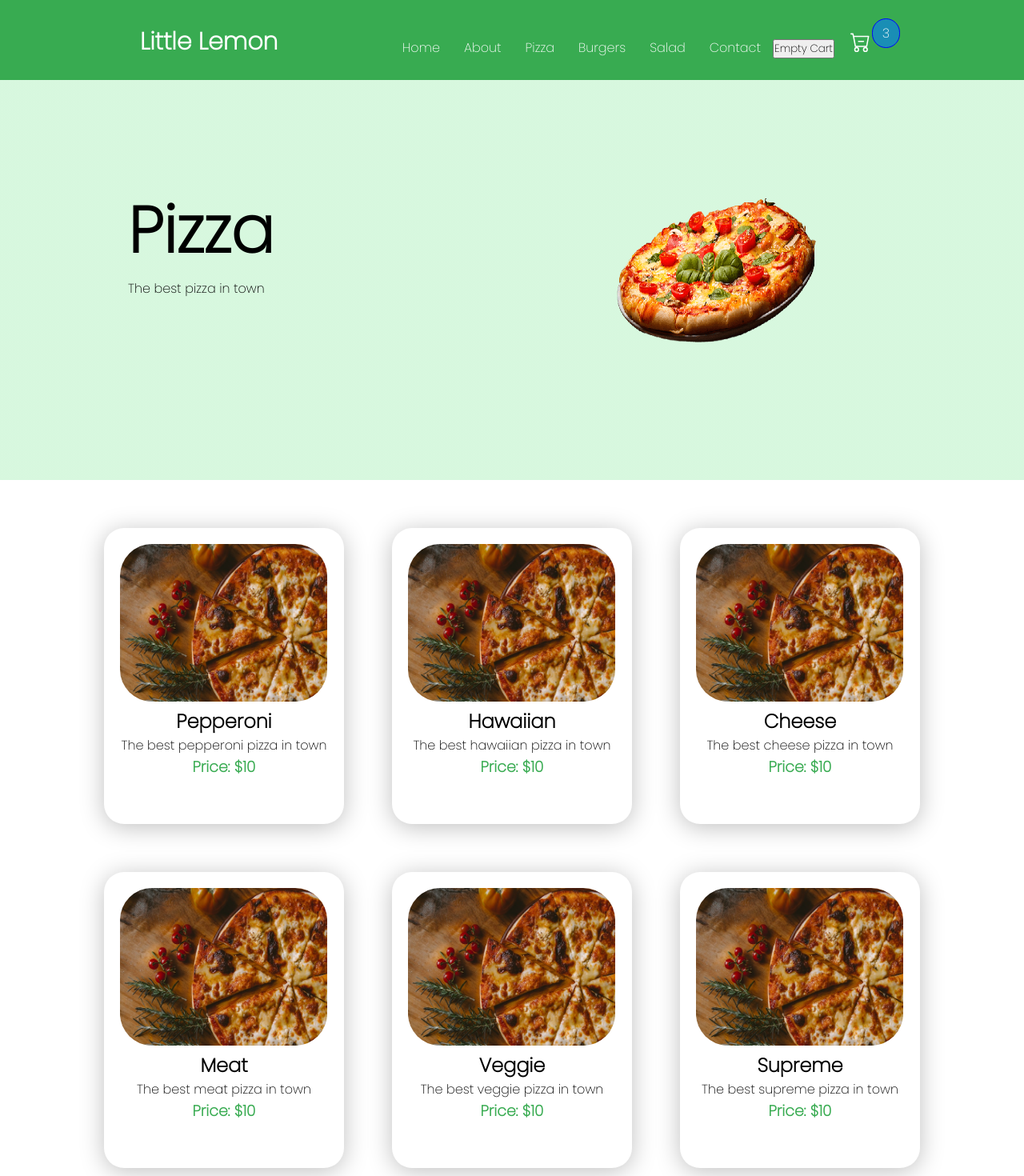
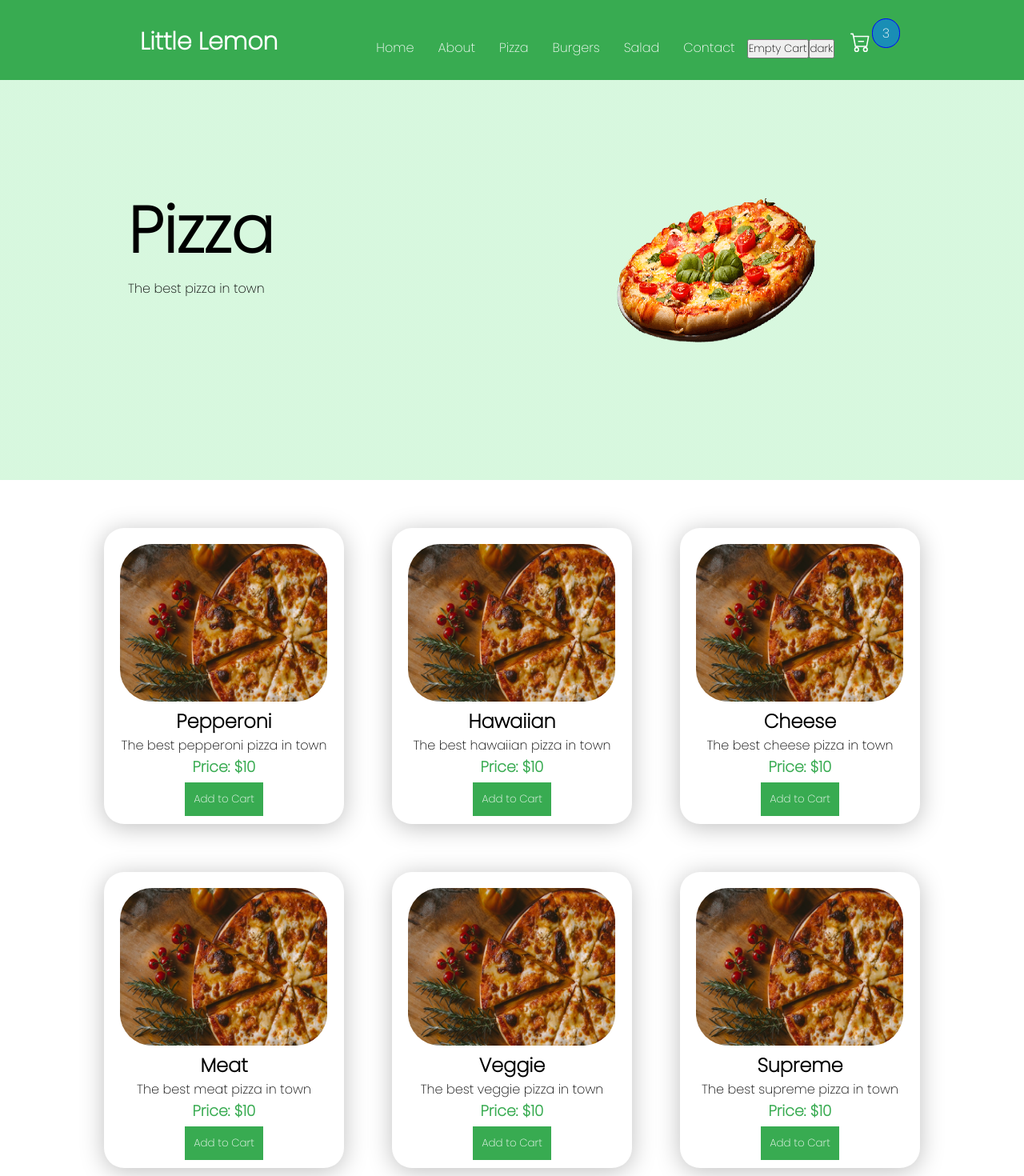
Before and after one commit to kowais915/little-lemon-restaurant, a Next.js app: page /pizza in a window 1280 px wide. Shown: the top 1470 px of the page at 80% size. Built offline with nearby package versions, Linux system fonts and the light colour scheme.

Commit message:
:sparkles: Added an Add to Cart button to each card

```diff
--- a/components/Item.js
+++ b/components/Item.js
@@ -9,13 +9,18 @@ const Item = ({picture, title, description, price, inc}) => {
     return (
 
 
-            <div className={styles.container} onClick={()=> {
-                dispatch(increment())
-            }}>
+            <div className={styles.container} >
                     <Image className={styles.image} src={picture} width={300} height={300} />
                     <h2 className={styles.title}>{title}</h2>
                     <p className={styles.desc}>{description}</p>
                     <h3 className={styles.price}>Price: ${price}</h3>
+                    <div className={styles.button}>
+                        <button
+                                onClick={()=> {
+                                        dispatch(increment())
+                                    }}
+                        >Add to Cart</button>
+                    </div>
             </div>
 
      );
--- a/components/Layout.js
+++ b/components/Layout.js
@@ -1,17 +1,18 @@
 import Navbar from "./Navbar";
 import Footer from "./Footer";
 import {useState} from 'react';
+import { useSelector } from 'react-redux';
 
 const Layout = ({children}) => {
-    const [cart, setCart ] = useState(1)
+    const {bodyColor, navColor, textColor} = useSelector(state => state.toggle);
+
 
 
 
     return (
         <>
             <Navbar
-            cart={cart}
-            setCart = {setCart}
+                style={{backgroundColor: `${bodyColor}`}}
 
             />
 
--- a/components/Navbar.js
+++ b/components/Navbar.js
@@ -5,18 +5,20 @@ import {BsCartDash} from 'react-icons/bs'
 import { useSelector } from 'react-redux';
 import { useDispatch } from 'react-redux';
 import {empty} from '../cartRed';
+import {toggle } from '../themeRed';
 
 
 const Navbar = () => {
 
 const {cart} = useSelector(state => state.cart);
+const {theme} = useSelector(state => state.toggle);
 const dispatch = useDispatch();
 
 
 
 
     return (
-        <nav className={styles.container}>
+        <nav className={styles.container} style={{background: `${toggle}`}}>
             <div className={styles.brand} >
                 <h1>
                     <Link className = {styles.navlink} href="/">Little Lemon</Link>
@@ -36,6 +38,11 @@ const dispatch = useDispatch();
                     dispatch(empty())
 
                 }}>Empty Cart</button>
+
+                <button onClick={()=>{
+                    dispatch(toggle())
+
+                }}>dark</button>
                 <Link href="/cart">
                         <BsCartDash className={styles.icon}/>
                 </Link>
--- a/pages/_app.js
+++ b/pages/_app.js
@@ -4,14 +4,16 @@ import '@/styles/globals.css'
 import {useState} from 'react';
 import store  from '../store.js';
 import { Provider } from 'react-redux';
+import { useSelector } from 'react-redux';
 
 export default function App({ Component, pageProps }) {
+
 
   return(
 
     <Provider store={store}>
 
-        <Layout>
+        <Layout >
 
             <Component {...pageProps} />
 
--- a/store.js
+++ b/store.js
@@ -1,9 +1,11 @@
 import {configureStore } from '@reduxjs/toolkit';
 import cartReducer from './cartRed'
+import themeReducer from './themeRed'
 
 const store = configureStore({
     reducer: {
         cart: cartReducer,
+        toggle: themeReducer,
         devTools: true
     }
 })
--- a/styles/Item.module.css
+++ b/styles/Item.module.css
@@ -15,7 +15,6 @@
     background-position: center;
     background-repeat: no-repeat;
     transition: 0.5s;
-    cursor: pointer;
     transform: translateX(10px) rotate(5deg);
     scale: 1.2;
 }
@@ -38,3 +37,16 @@
 .title{
     text-align: center;
 }
+
+.button{
+
+    text-align: center;
+}
+.button > button{
+    padding: 10px;
+    background-color: #38AB51;
+    color: white;
+    border: 1px solid transparent;
+    margin-top: 5px;
+    cursor: pointer;
+}
--- /dev/null
+++ b/themeRed.js
@@ -0,0 +1,29 @@
+import { createSlice } from '@reduxjs/toolkit'
+
+const initialState = {
+  bodyColor:  '#fff',
+  navColor: '#38AB51',
+  textColor: '#000000'
+}
+
+export const counterSlice = createSlice({
+  name: 'toggle',
+  initialState,
+  reducers: {
+    toggle: (state) => {
+      state.textColor = '#fff',
+      state.navColor = '#000',
+      state.bodyColor = '#000'
+
+    },
+
+
+
+
+  },
+})
+
+// Action creators are generated for each case reducer function
+export const { toggle } = counterSlice.actions
+
+export default counterSlice.reducer
```
